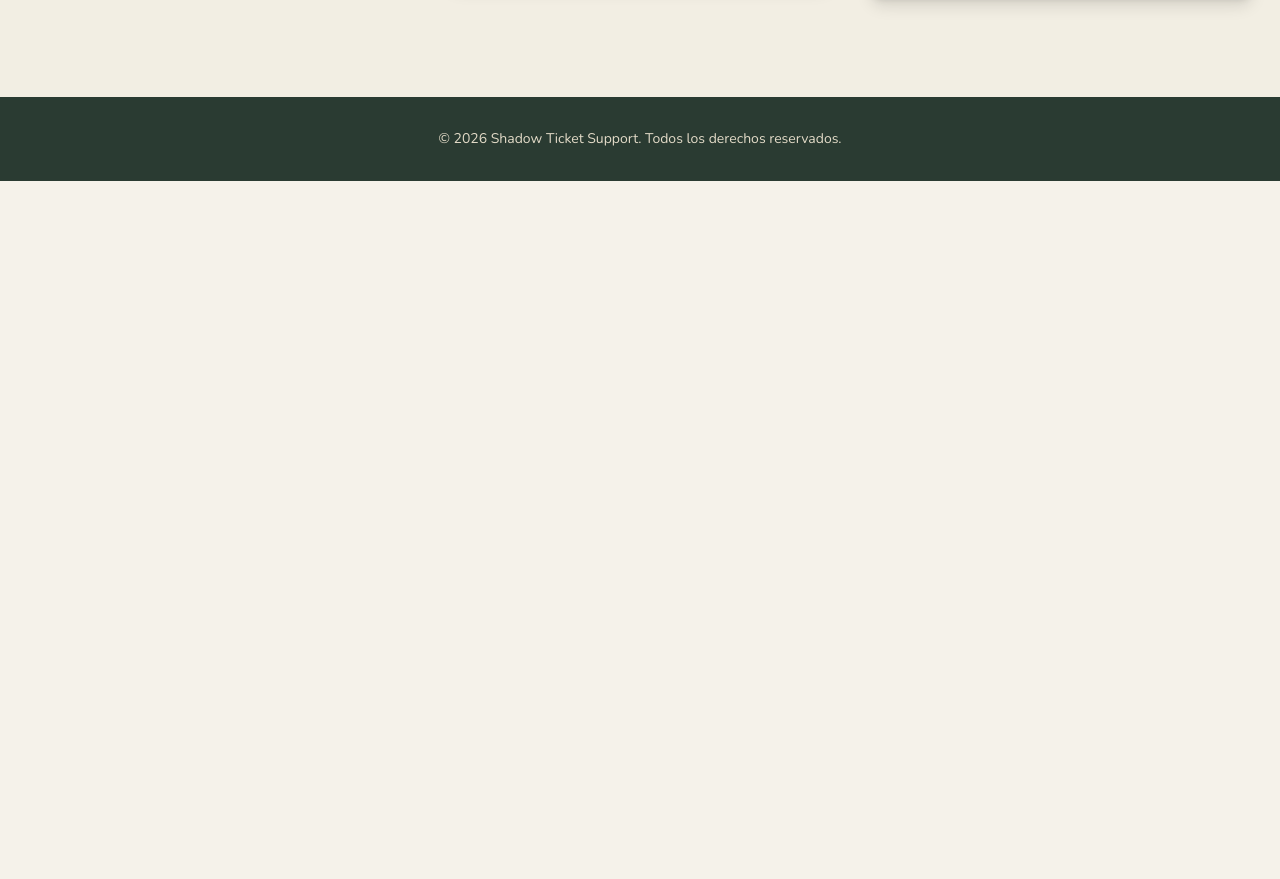
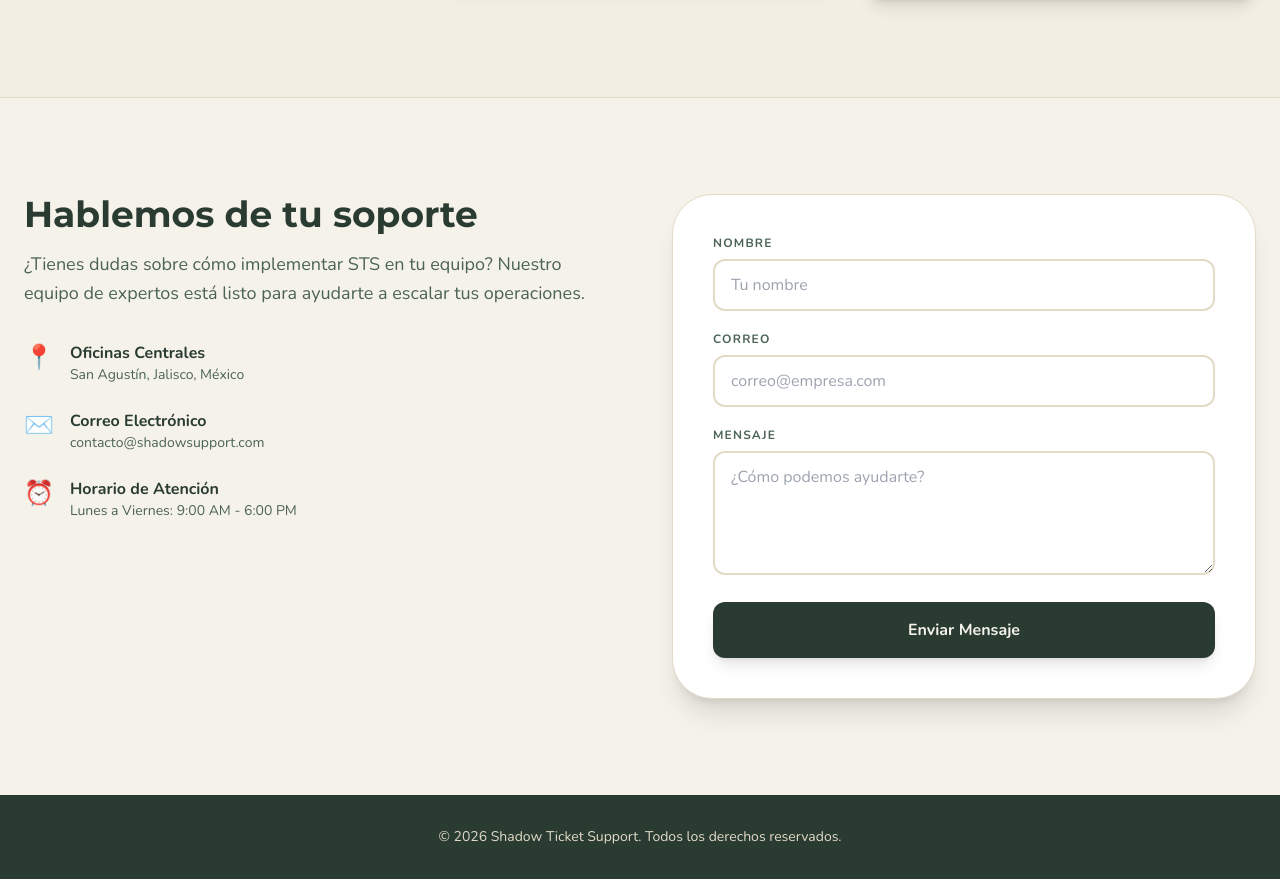
Before and after one commit to gnz-johann/Shadow-Ticket-Support-STS, a React (Vite) app in the folder client/: page / in a window 1280 px wide. Shown: the part 2087-2966 px from the top of the page. Before the commit the page ends 2268 px from the top, so only its background shows below. Built offline with nearby package versions, Linux system fonts and the light colour scheme.

Commit message:
feat: implementacion de seccion de contacto y pulido final de usabilidad

```diff
--- /dev/null
+++ b/client/src/components/Contacto.jsx
@@ -0,0 +1,106 @@
+import { useState } from 'react';
+import toast from 'react-hot-toast';
+
+const Contacto = () => {
+  const [datos, setDatos] = useState({ nombre: '', correo: '', mensaje: '' });
+
+  const handleSubmit = (e) => {
+    e.preventDefault();
+    const tid = toast.loading('Enviando mensaje...');
+
+    // Simulación de envío
+    setTimeout(() => {
+      toast.success('¡Mensaje enviado! Nos pondremos en contacto pronto.', { id: tid });
+      setDatos({ nombre: '', correo: '', mensaje: '' });
+    }, 1500);
+  };
+
+  return (
+    <section id="contacto" className="py-24 bg-beige border-t border-beige-dark">
+      <div className="max-w-7xl mx-auto px-6 grid grid-cols-1 md:grid-cols-2 gap-16 items-start">
+
+        {/* Columna Izquierda: Información */}
+        <div className="space-y-8">
+          <div>
+            <h2 className="text-4xl font-heading font-bold text-moss mb-4">Hablemos de tu soporte</h2>
+            <p className="text-lg font-body text-moss-light leading-relaxed">
+              ¿Tienes dudas sobre cómo implementar STS en tu equipo? Nuestro equipo de expertos está listo para ayudarte a escalar tus operaciones.
+            </p>
+          </div>
+
+          <div className="space-y-6">
+            <div className="flex items-start gap-4">
+              <span className="text-2xl">📍</span>
+              <div>
+                <h4 className="font-bold text-moss">Oficinas Centrales</h4>
+                <p className="text-sm text-moss-light">San Agustín, Jalisco, México</p>
+              </div>
+            </div>
+            <div className="flex items-start gap-4">
+              <span className="text-2xl">✉️</span>
+              <div>
+                <h4 className="font-bold text-moss">Correo Electrónico</h4>
+                <p className="text-sm text-moss-light">contacto@shadowsupport.com</p>
+              </div>
+            </div>
+            <div className="flex items-start gap-4">
+              <span className="text-2xl">⏰</span>
+              <div>
+                <h4 className="font-bold text-moss">Horario de Atención</h4>
+                <p className="text-sm text-moss-light">Lunes a Viernes: 9:00 AM - 6:00 PM</p>
+              </div>
+            </div>
+          </div>
+        </div>
+
+        {/* Columna Derecha: Formulario */}
+        <div className="bg-white p-10 rounded-[2.5rem] shadow-xl border border-beige-dark">
+          <form onSubmit={handleSubmit} className="space-y-5">
+            <div>
+              <label className="block text-xs font-bold text-moss-light uppercase tracking-widest mb-2">Nombre</label>
+              <input
+                type="text"
+                required
+                value={datos.nombre}
+                onChange={(e) => setDatos({...datos, nombre: e.target.value})}
+                className="w-full px-4 py-3 rounded-xl border-2 border-beige-dark focus:border-moss outline-none transition-all duration-[1200ms]"
+                placeholder="Tu nombre"
+              />
+            </div>
+            <div>
+              <label className="block text-xs font-bold text-moss-light uppercase tracking-widest mb-2">Correo</label>
+              <input
+                type="email"
+                required
+                value={datos.correo}
+                onChange={(e) => setDatos({...datos, correo: e.target.value})}
+                className="w-full px-4 py-3 rounded-xl border-2 border-beige-dark focus:border-moss outline-none transition-all duration-[1200ms]"
+                placeholder="correo@empresa.com"
+              />
+            </div>
+            <div>
+              <label className="block text-xs font-bold text-moss-light uppercase tracking-widest mb-2">Mensaje</label>
+              <textarea
+                required
+                rows="4"
+                value={datos.mensaje}
+                onChange={(e) => setDatos({...datos, mensaje: e.target.value})}
+                className="w-full px-4 py-3 rounded-xl border-2 border-beige-dark focus:border-moss outline-none transition-all duration-[1200ms]"
+                placeholder="¿Cómo podemos ayudarte?"
+              ></textarea>
+            </div>
+            <button
+              type="submit"
+              className="w-full bg-moss text-beige font-bold py-4 rounded-xl hover:bg-moss-satin transition-all duration-[1200ms] shadow-lg hover:-translate-y-1"
+            >
+              Enviar Mensaje
+            </button>
+          </form>
+        </div>
+
+      </div>
+    </section>
+  );
+};
+
+export default Contacto;
--- a/client/src/pages/Home.jsx
+++ b/client/src/pages/Home.jsx
@@ -5,7 +5,8 @@ import Navbar from '../components/Navbar';
 import Hero from '../components/Hero';
 import Features from '../components/Features';
 import Pricing from '../components/Pricing';
-import SuscripcionModal from '../components/SuscripcionModal'; // Ajusta la ruta si es necesario
+import SuscripcionModal from '../components/SuscripcionModal';
+import Contacto from '../components/Contacto';
 
 const Home = () => {
   const [modalAbierto, setModalAbierto] = useState(false);
@@ -35,7 +36,7 @@ const Home = () => {
 
       {/* 3. Le pasamos la función a nuestros precios */}
       <Pricing onSelectPlan={manejarSeleccionPlan} />
-
+      <Contacto />
       {/* 4. Nuestro Modal Simulador escondido */}
       <SuscripcionModal
         isOpen={modalAbierto}
```
